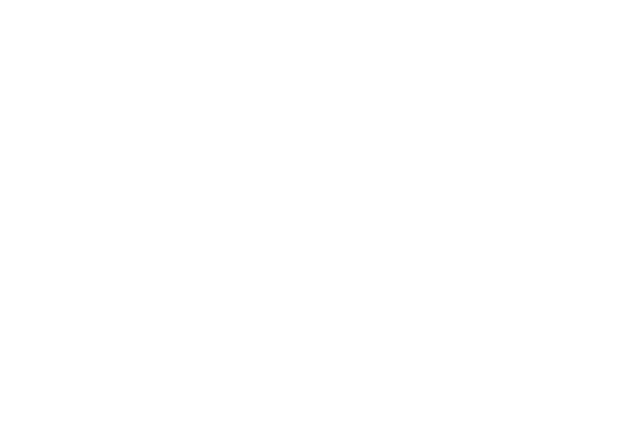
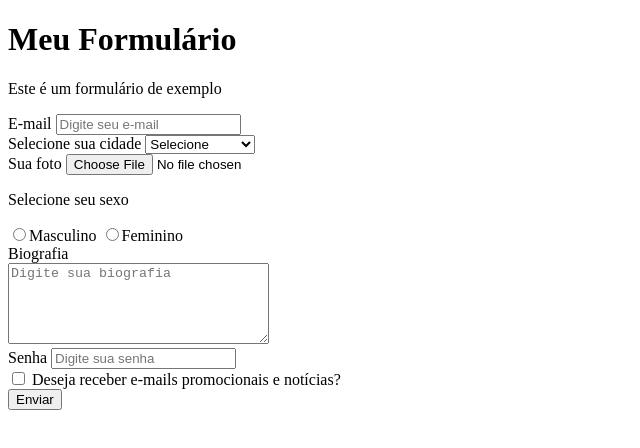
Before and after one commit to CarolinaFernandes-code/Formul-rio, a plain HTML site: page index.html in a window 1280 px wide. Shown: the whole page, without its empty margins (0-640 px from the left). Drawn offline with Linux system fonts and the light colour scheme.

Commit message:
Formulário

```diff
--- a/index.html
+++ b/index.html
@@ -4,9 +4,69 @@
     <meta charset="UTF-8">
     <meta name="viewport" content="width=device-width, initial-scale=1.0">
     <meta http-equiv="X-UA-Compatible" content="ie=edge">
-    <title>Document</title>
+    <title>Formulário</title>
 </head>
+
 <body>
+    <h1>Meu Formulário</h1>
+    <p>Este é um formulário de exemplo</p>
+    <form action="" method="post" enctype="multipart/form-data">
+
+    <div>
+        <label for="">E-mail</label>
+        <input name="e-mail" required="required" placeholder="Digite seu e-mail" type="text">
+    </div>
+
+    <div>
+        <label for="">Selecione sua cidade</label>
+        <select required="required" name="cidade">
+
+        <option selected="select" value="">Selecione</option>
+        <option value="1">Belo Horizonte</option>
+        <option value="2">São Paulo</option>
+        <option value="3">Rio de Janeiro</option>
+    </select>
+    </div>
+
+    <div>
+        <label for="">Sua foto</label>
+        <input required="required" name="foto" type="file">
+    </div>
+
+    <div>
+        <p>Selecione seu sexo</p>
+        <label for="sexo1"><input name="sexo" id="sexo1" value="m" type="radio">Masculino</label>
+        <label for="sexo2"><input name="sexo" id="sexo2" value="f" type="radio">Feminino</label>
+    </div>
+
+    <div>
+        <label for="">Biografia</label><br>
+        <textarea name="biografia" placeholder="Digite sua biografia" required="required" cols="30" rows="5"></textarea>
+    </div>
+
+    <div>
+    <label for="">Senha</label>
+    <input required="required" placeholder="Digite sua senha" name="senha" type="password">
+    </div>
+
+    <div>
+        <label for="notícias">
+        <input name="newsletter" id="notícias" type="checkbox">
+        Deseja receber e-mails promocionais e notícias?
+        </label>
+    </div>
+
+    <div>
+    <button name="enviar" value="1" type="submit">Enviar</button>
+    </div>
+
+    </form>
+
+
+
+
+
+
 
 </body>
 </html>
```
Also changed, not shown: 1 other file.
